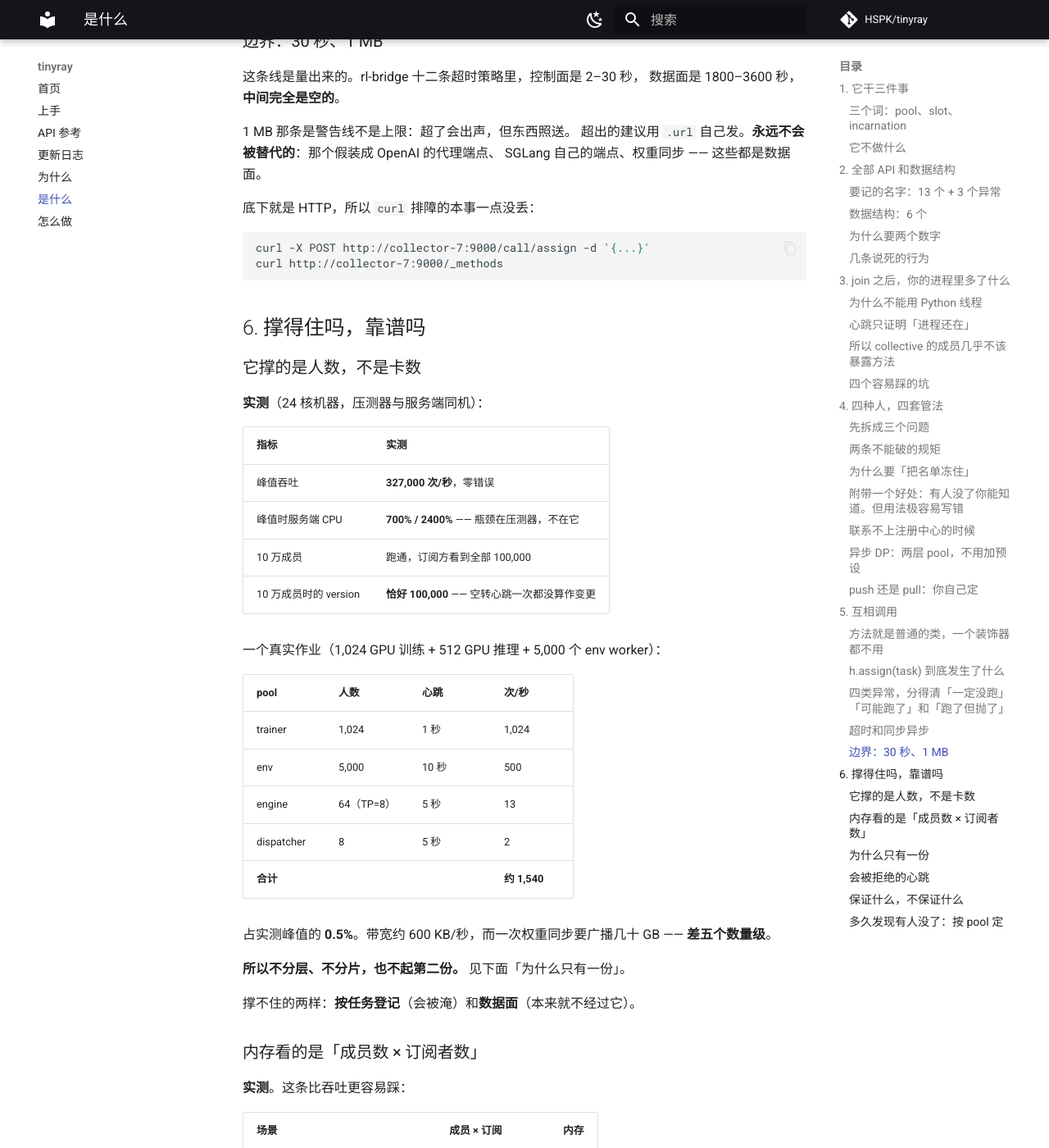
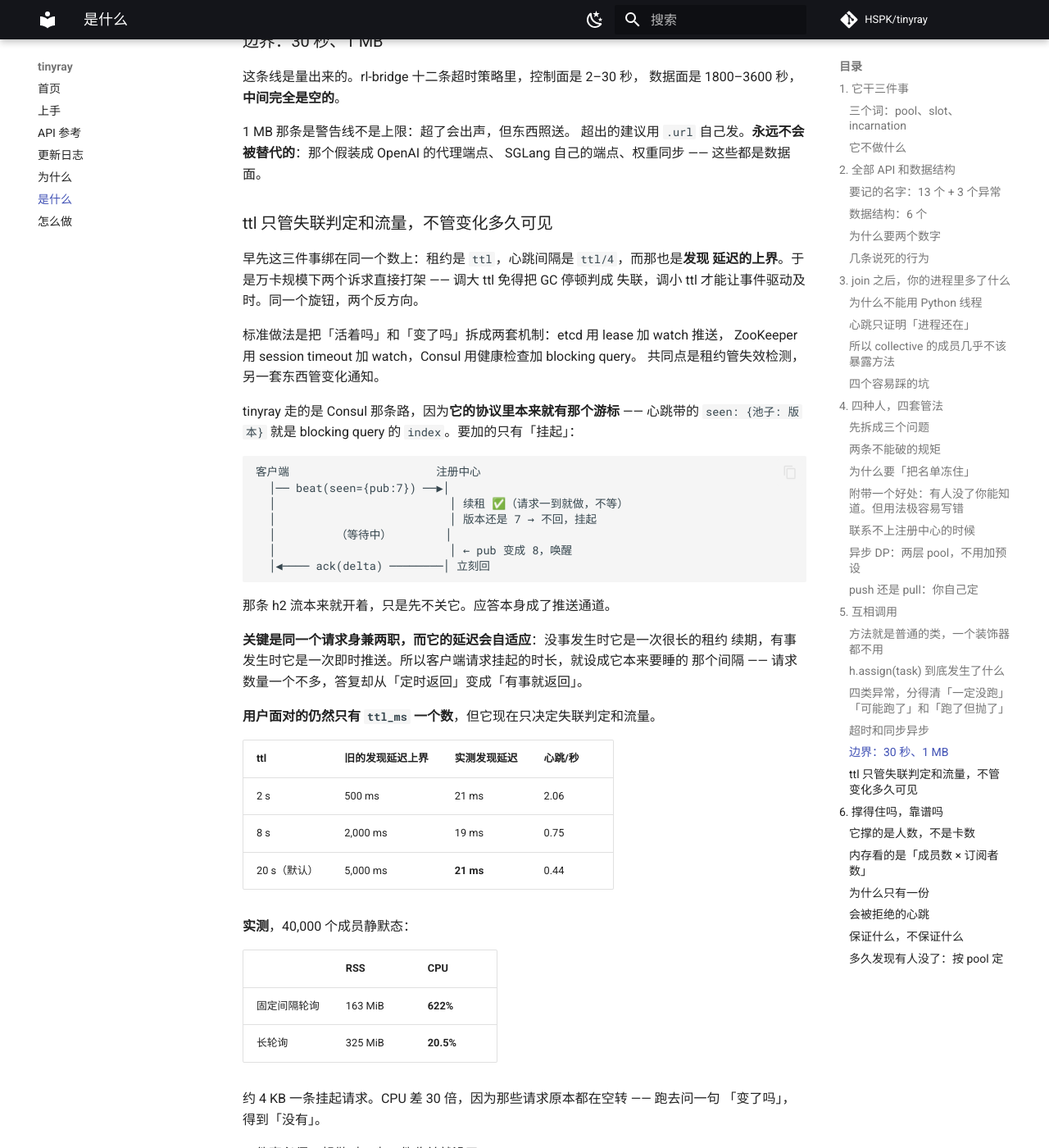
Before and after one commit to HSPK/tinyray, an MkDocs documentation site: the page built from docs/02-design.md, in a window 1280 px wide and 1400 px high, scrolled down 12263 px. Shown: the whole window at 82% size. Built offline with MkDocs 1.6.1 and Material for MkDocs 9.7.7, drawn with Linux system fonts in a browser that asks for light colours; comment, search, counter and statistics services are not loaded; some of the changed text lies outside the part shown.

Commit message:
Say what ttl_ms decides, now that it decides less
The design note explained the boundary as a single dial and left it there. It
now says why three things were ever on one dial, what etcd, ZooKeeper and
Consul do instead -- a lease for liveness, something else for change -- and why
this took Consul's road: the cursor a blocking query needs was already on the
wire.

03-plan listed long polling under work deliberately deferred, and the reason
given was that it "would leave the registry holding tens of thousands of
resident streams, untested". It is tested now, so it moves to what the
measurements unlocked: 4 KB a parked request, 20.5% of a core against 622%.

The API reference and the getting-started page both described a lookup as
trailing the truth by a heartbeat interval. It trails by a round trip.

Co-authored-by: Copilot <223556219+Copilot@users.noreply.github.com>

````diff
--- a/docs/02-design.md
+++ b/docs/02-design.md
@@ -523,6 +523,69 @@ await tinyray.apool("collector").slot(3).assign(task)   # 异步
 超出的建议用 `.url` 自己发。**永远不会被替代的**：那个假装成 OpenAI 的代理端点、
 SGLang 自己的端点、权重同步 —— 这些都是数据面。
 
+### ttl 只管失联判定和流量，不管变化多久可见
+
+早先这三件事绑在同一个数上：租约是 `ttl`，心跳间隔是 `ttl/4`，而那也是**发现
+延迟的上界**。于是万卡规模下两个诉求直接打架 —— 调大 ttl 免得把 GC 停顿判成
+失联，调小 ttl 才能让事件驱动及时。同一个旋钮，两个反方向。
+
+标准做法是把「活着吗」和「变了吗」拆成两套机制：etcd 用 lease 加 watch 推送，
+ZooKeeper 用 session timeout 加 watch，Consul 用健康检查加 blocking query。
+共同点是租约管失效检测，另一套东西管变化通知。
+
+tinyray 走的是 Consul 那条路，因为**它的协议里本来就有那个游标** —— 心跳带的
+`seen: {池子: 版本}` 就是 blocking query 的 `index`。要加的只有「挂起」：
+
+```text
+客户端                      注册中心
+  │── beat(seen={pub:7}) ──▶│
+  │                          │ 续租 ✅（请求一到就做，不等）
+  │                          │ 版本还是 7 → 不回，挂起
+  │         （等待中）        │
+  │                          │ ← pub 变成 8，唤醒
+  │◀──── ack(delta) ────────│ 立刻回
+```
+
+那条 h2 流本来就开着，只是先不关它。应答本身成了推送通道。
+
+**关键是同一个请求身兼两职，而它的延迟会自适应**：没事发生时它是一次很长的租约
+续期，有事发生时它是一次即时推送。所以客户端请求挂起的时长，就设成它本来要睡的
+那个间隔 —— 请求数量一个不多，答复却从「定时返回」变成「有事就返回」。
+
+**用户面对的仍然只有 `ttl_ms` 一个数**，但它现在只决定失联判定和流量。
+
+| ttl | 旧的发现延迟上界 | 实测发现延迟 | 心跳/秒 |
+|---|---|---|---|
+| 2 s | 500 ms | 21 ms | 2.06 |
+| 8 s | 2,000 ms | 19 ms | 0.75 |
+| 20 s（默认） | 5,000 ms | **21 ms** | 0.44 |
+
+**实测**，40,000 个成员静默态：
+
+| | RSS | CPU |
+|---|---|---|
+| 固定间隔轮询 | 163 MiB | **622%** |
+| 长轮询 | 325 MiB | **20.5%** |
+
+约 4 KB 一条挂起请求。CPU 差 30 倍，因为那些请求原本都在空转 —— 跑去问一句
+「变了吗」，得到「没有」。
+
+三件事必须一起做对，少一件收益就没了：
+
+- **续租在请求到达时做，不在回复时做。** 否则挂起 10 秒就是 10 秒不续租，
+  成员会在等待中过期。
+- **每个池子一个等待者列表，不是一个全局的铃。** 原型阶段实测：一个共享的铃
+  在 4 万挂起下是 70.8% CPU，改成只唤醒真正变化的那个池子降到 10.3%。
+- **发布要能取消在途的挂起请求。** 心跳循环现在的休息姿势就是挂在请求里，
+  如果发布只能等它结束，`ready()` 的延迟就从即时退化到一个 hold —— 等于用一条
+  即时通道换来另一条，净收益为零。心跳是幂等的，丢掉一个在途请求无害。
+  实测发布延迟 0.6 毫秒。
+
+代价是**惊群**：今天 5,000 个订阅方各自在自己的拍上收到变化，天然摊开在一个
+间隔里；长轮询下它们会同时醒。实测 4 万人同时被唤醒共 1.75 核秒（约 44 微秒
+一个）。注册中心按调用方 id 加抖动摊开，「大池子只该被少数人订阅」这条原则在
+长轮询下变得更硬。
+
 底下就是 HTTP，所以 `curl` 排障的本事一点没丢：
 
 ```bash
--- a/docs/api.md
+++ b/docs/api.md
@@ -125,8 +125,9 @@ pool = tinyray.pool("engine")
 apool = tinyray.apool("engine")     # 同样的查询，方法返回 awaitable
 ```
 
-**所有查询读本地缓存，不走网络** —— 没有超时，也不给注册中心加压。代价是它比
-真相晚一个心跳间隔。第一次查某个 pool 会等第一次答复到达（构造 `Pool` 就是订阅，
+**所有查询读本地缓存，不走网络** —— 没有超时，也不给注册中心加压。缓存落后真相
+约一个 RTT（默认配置实测 21 毫秒），因为注册中心是在变化发生时把答复送回来的，
+而不是等你下一拍来问。第一次查某个 pool 会等第一次答复到达（构造 `Pool` 就是订阅，
 所以在启动时把要用的 pool 都建出来，这一次等待就没了）。
 
 ### 查询
@@ -290,6 +291,25 @@ tinyray --listen 127.0.0.1:8760 --ttl-ms 20000
 
 `--ttl-ms` 是租约长度，下限 200 毫秒（客户端按 ttl/4 心跳，再短会在两拍之间过期）。
 
+**它只决定两件事：多久判定一个成员失联，以及心跳流量有多大。它不决定变化多久
+可见。** 早先这三件事绑在同一个数上 —— 心跳间隔是 `ttl/4`，而那也是发现延迟的
+上界，于是「不想误判」和「要及时」直接冲突。
+
+现在注册中心在没话说的时候会**把应答挂起**，池子一动立刻返回。客户端请求挂起的
+时长正好是它本来要睡的那个间隔，所以请求数量不变，但答复从「定时返回」变成
+「有事就返回」：
+
+| ttl | 旧的发现延迟上界 | 实测发现延迟 | 心跳/秒 |
+|---|---|---|---|
+| 2 s | 500 ms | 21 ms | 2.06 |
+| 8 s | 2,000 ms | 19 ms | 0.75 |
+| 20 s（默认） | 5,000 ms | 21 ms | 0.44 |
+
+自己发布状态不受影响，一直是即时的（实测 0.6 毫秒）—— 有东西要发时，在途的挂起
+请求会被取消掉重发。
+
+不要求挂起的调用方（包括任何早于这个字段的客户端）照旧立刻得到答复。
+
 | 端点 | 用途 |
 |---|---|
 | `GET /health` | 存活探针 |
````
Also changed, not shown: CHANGELOG.md (+38 -0 lines), docs/03-plan.md (+7 -1 lines), docs/getting-started.md (+2 -1 lines).
